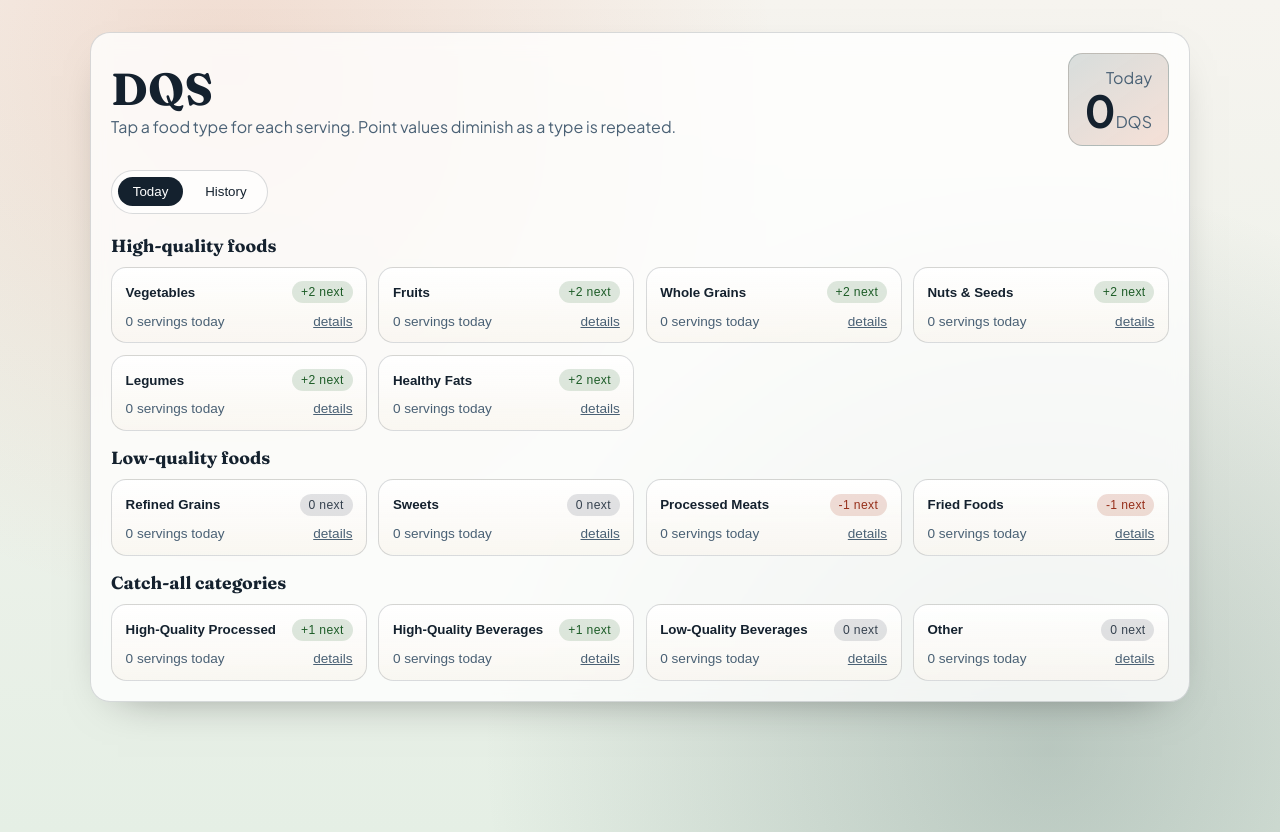
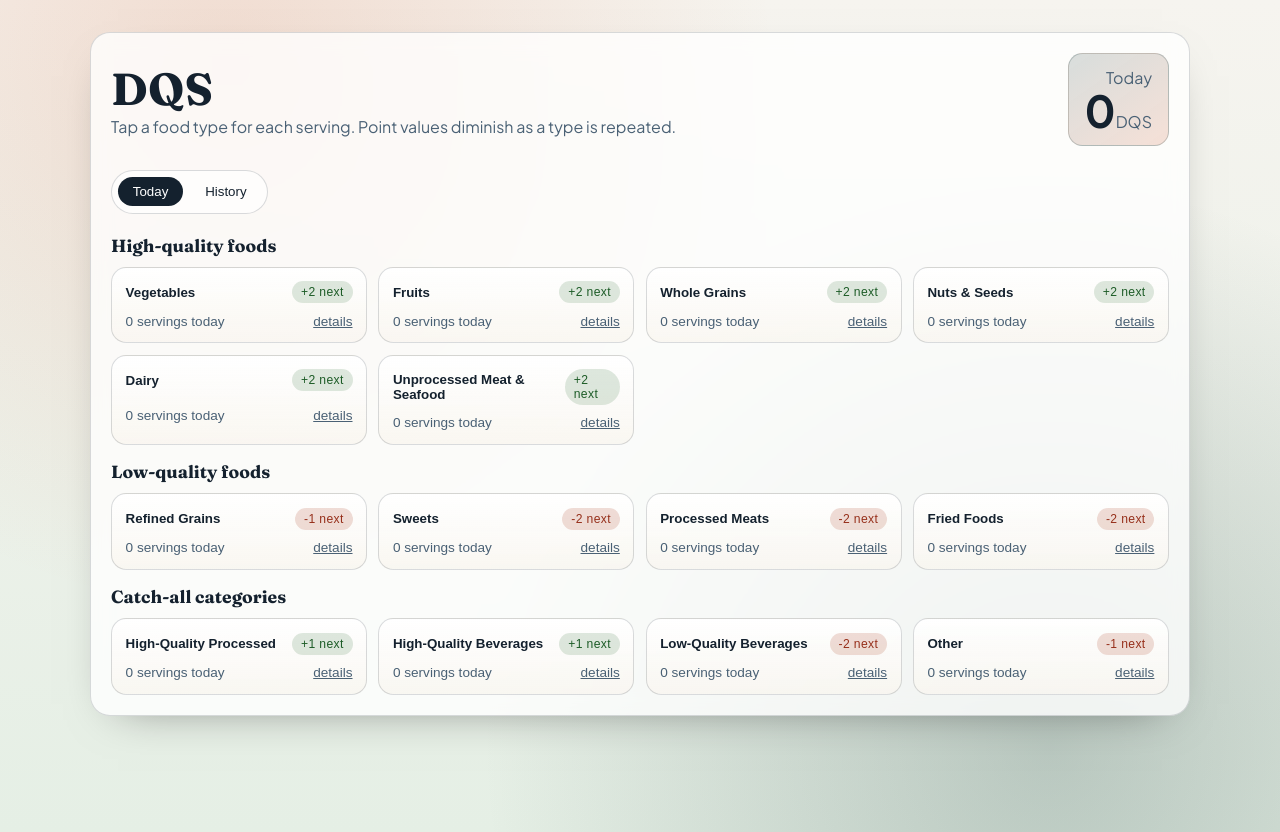
Before and after one commit to pkl-solita/dqs, a React (Vite) app: page / in a window 1280 px wide. Built offline with nearby package versions, Linux system fonts and the light colour scheme.

Commit message:
Update categories and scores

```diff
--- a/src/data/catalog.ts
+++ b/src/data/catalog.ts
@@ -6,24 +6,24 @@ export const CATALOG: FoodType[] = [
     name: 'Vegetables',
     group: 'high',
     definition:
-      'Non-starchy and starchy vegetables. Placeholder definition; replace with your exact scoring guidance.',
-    pointSchedule: [2, 2, 2, 1, 1, 0],
-    tailPoints: -1,
+      '',
+    pointSchedule: [2, 2, 2, 1, 0, 0],
+    tailPoints: 0,
   },
   {
     id: 'fruits',
     name: 'Fruits',
     group: 'high',
-    definition: 'Whole fruits and minimally processed fruit forms.',
-    pointSchedule: [2, 2, 1, 1, 0],
-    tailPoints: -1,
+    definition: '',
+    pointSchedule: [2, 2, 2, 1, 0, 0],
+    tailPoints: 0,
   },
   {
     id: 'whole-grains',
     name: 'Whole Grains',
     group: 'high',
     definition:
-      'Whole-grain servings. Placeholder follows your example schedule and can be adjusted later.',
+      '',
     pointSchedule: [2, 2, 1, 0, 0, -1],
     tailPoints: -1,
   },
@@ -31,88 +31,88 @@ export const CATALOG: FoodType[] = [
     id: 'nuts-seeds',
     name: 'Nuts & Seeds',
     group: 'high',
-    definition: 'Nuts, seeds, and nut/seed butters with minimal additives.',
-    pointSchedule: [2, 2, 1, 0],
+    definition: '',
+    pointSchedule: [2, 2, 1, 0, 0, -1],
     tailPoints: -1,
   },
   {
-    id: 'legumes',
-    name: 'Legumes',
+    id: 'dairy',
+    name: 'Dairy',
     group: 'high',
-    definition: 'Beans, lentils, peas, and soy foods.',
-    pointSchedule: [2, 2, 1, 1, 0],
-    tailPoints: -1,
+    definition: '',
+    pointSchedule: [2, 1, 1, 0, -1, -2],
+    tailPoints: -2,
   },
   {
-    id: 'healthy-fats',
-    name: 'Healthy Fats',
+    id: 'unprocessed-meat-seafood',
+    name: 'Unprocessed Meat & Seafood',
     group: 'high',
-    definition: 'Foods rich in favorable fats such as olive oil and avocado.',
-    pointSchedule: [2, 1, 1, 0],
-    tailPoints: -1,
+    definition: '',
+    pointSchedule: [2, 1, 1, 0, -1, -2],
+    tailPoints: -2,
   },
   {
     id: 'refined-grains',
     name: 'Refined Grains',
     group: 'low',
-    definition: 'Low-fiber grains and products made primarily from refined flour.',
-    pointSchedule: [0, -1, -1, -2],
+    definition: '',
+    pointSchedule: [-1, -1, -2],
     tailPoints: -2,
   },
   {
     id: 'sweets',
     name: 'Sweets',
     group: 'low',
-    definition: 'Added-sugar foods and desserts.',
-    pointSchedule: [0, -1, -2],
+    definition: '',
+    pointSchedule: [-2],
     tailPoints: -2,
   },
   {
     id: 'processed-meat',
     name: 'Processed Meats',
     group: 'low',
-    definition: 'Processed or cured meats.',
-    pointSchedule: [-1, -2],
+    definition: '',
+    pointSchedule: [-2],
     tailPoints: -2,
   },
   {
     id: 'fried-foods',
     name: 'Fried Foods',
     group: 'low',
-    definition: 'Deep-fried foods and similarly prepared items.',
-    pointSchedule: [-1, -2],
+    definition: '',
+    pointSchedule: [-2],
     tailPoints: -2,
   },
   {
     id: 'hq-processed',
     name: 'High-Quality Processed',
     group: 'catchAll',
-    definition: 'Processed foods that still align with high-quality dietary patterns.',
-    pointSchedule: [1, 1, 0],
-    tailPoints: -1,
+    definition: '',
+    pointSchedule: [1, 0, -1, -2],
+    tailPoints: -2,
   },
   {
     id: 'hq-beverages',
     name: 'High-Quality Beverages',
     group: 'catchAll',
-    definition: 'Hydrating beverages aligned with high-quality intake patterns.',
-    pointSchedule: [1, 1, 0],
-    tailPoints: -1,
+    definition: '',
+    pointSchedule: [1, 1, 0, 0, -1, -2],
+    tailPoints: -2,
   },
   {
     id: 'lq-beverages',
     name: 'Low-Quality Beverages',
     group: 'catchAll',
-    definition: 'Sugar-sweetened or otherwise low-quality beverage options.',
-    pointSchedule: [0, -1, -2],
+    definition: '',
+    pointSchedule: [-2],
     tailPoints: -2,
   },
   {
     id: 'other',
     name: 'Other',
     group: 'catchAll',
-    definition: 'Foods that do not fit any other DQS category.',
-    pointSchedule: [0],
-    tailPoints: 0,
+    definition: '',
+    pointSchedule: [-1, -2],
+    tailPoints: -2,
   },
 ]
```
